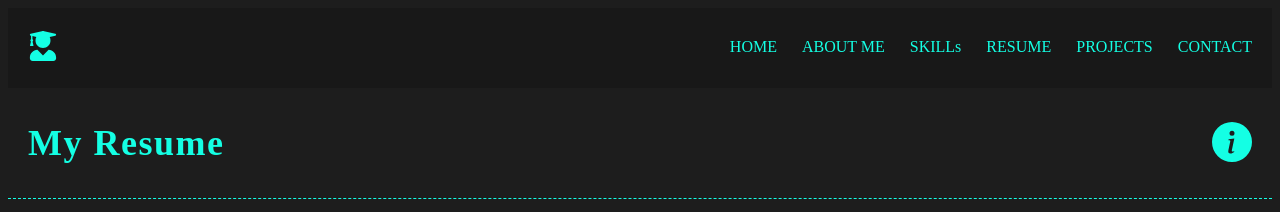
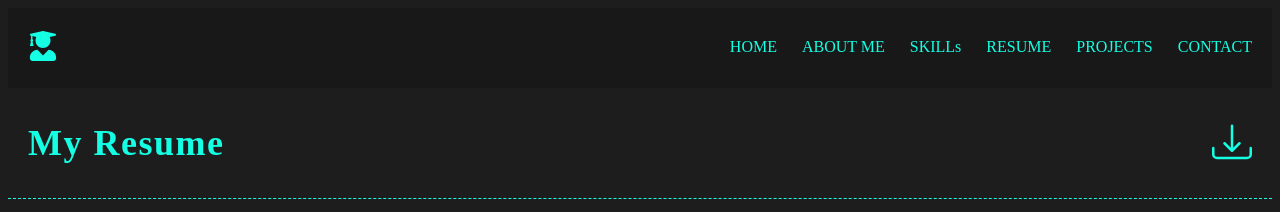
Before and after one commit to Rahulreddy4444/rahul-portfolio, a React (Create React App) app: page /resume in a window 1280 px wide. Shown: the top 212 px of the page. Built offline with nearby package versions, Linux system fonts and the light colour scheme.

Commit message:
Add download button for resume PDF in the resume section

```diff
--- a/src/pages/resume/index.jsx
+++ b/src/pages/resume/index.jsx
@@ -1,5 +1,5 @@
 import React from "react";
-import {BsInfoCircleFill} from "react-icons/bs";
+import { BsDownload } from "react-icons/bs";
 import PageHeaderContent from "../../components/pageHeaderContent";
 import {VerticalTimeline, VerticalTimelineElement} from "react-vertical-timeline-component";
 import "react-vertical-timeline-component/style.min.css";
@@ -9,10 +9,22 @@ import {MdWork} from 'react-icons/md'
 
 
 const Resume=()=>{
+    const handleDownloadResume = () => {
+        const link = document.createElement("a");
+        link.href = "/resume.pdf";
+        link.download = "Rahul_Reddy_Resume.pdf";
+        link.click();
+    };
+
     return(
         <div>
             <section className="resume" id="resume">
-            <PageHeaderContent headerText = "My Resume" icon = {<BsInfoCircleFill size={40}/>}/>
+            <PageHeaderContent headerText = "My Resume" icon = { <BsDownload
+                            size={40}
+                            style={{ cursor: "pointer" }}
+                            onClick={handleDownloadResume}
+                            title="Download Resume"
+                        />}/>
             </section>
             <div className="timeline">
             <div className="timeline_education">
```
Also changed, not shown: 1 other file (tests, documents, lock files or other folders).
